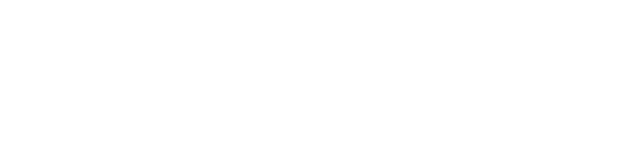
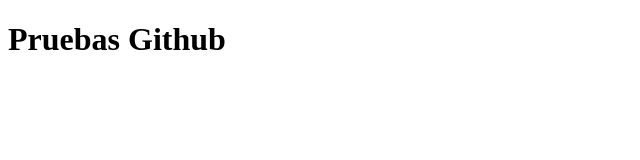
Before and after one commit to osvaldomoy/clase_22_02_20, a plain HTML site: page index.html in a window 1280 px wide. Shown: the whole page, without its empty margins (0-640 px from the left). Drawn offline with Linux system fonts and the light colour scheme.

Commit message:
Update index.html

```diff
--- a/index.html
+++ b/index.html
@@ -6,6 +6,6 @@
     <title>Document</title>
 </head>
 <body>
-
+    <h1>Pruebas Github</h1>
 </body>
 </html>
```
